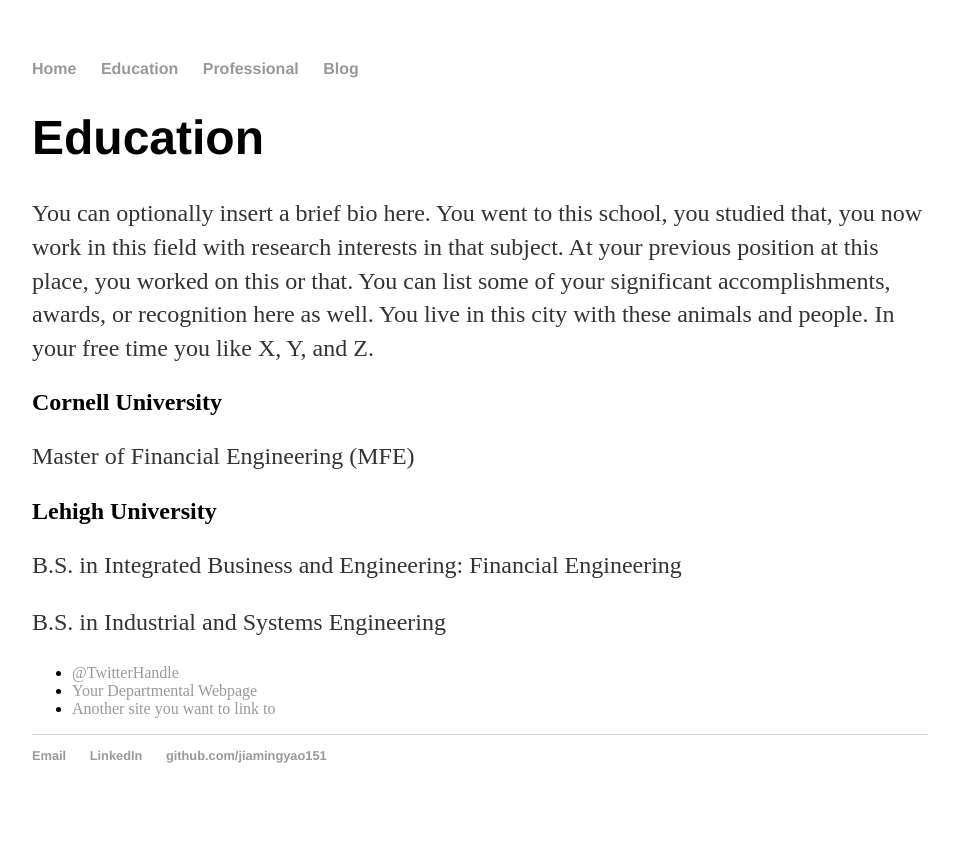
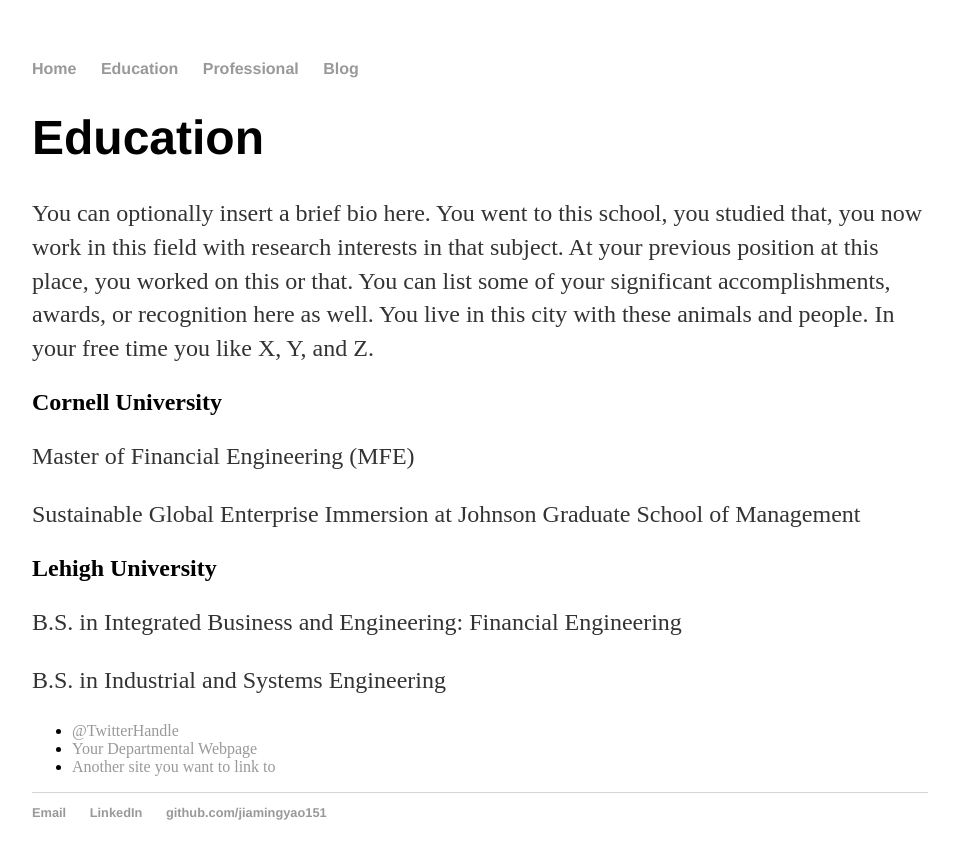
Before and after one commit to jiamingyao151/jiamingyao151.github.io, a Jekyll site: the page built from education/index.html, in a window 1280 px wide. Shown: the top 859 px of the page, without its empty margins (160-1119 px from the left). Built offline with Jekyll 4.4.1, drawn with Linux system fonts in a browser that asks for light colours.

Commit message:
Update index.html

```diff
--- a/education/index.html
+++ b/education/index.html
@@ -7,11 +7,13 @@
 	<h1>Education</h1>
 	<p>You can optionally insert a brief bio here. You went to this school, you studied that, you now work in this field with research interests in that subject. At your previous position at this place, you worked on this or that. You can list some of your significant accomplishments, awards, or recognition here as well. You live in this city with these animals and people. In your free time you like X, Y, and Z.</p>
 
-  <h2> Cornell University</h1>
+
+	<h2> Cornell University</h2>
  		<p> Master of Financial Engineering (MFE)</p>
+		<p> Sustainable Global Enterprise Immersion at Johnson Graduate School of Management
 
 
-  <h2> Lehigh University</h1>
+ 	 <h2> Lehigh University</h2>
  		 <p> B.S. in Integrated Business and Engineering: Financial Engineering</p>
   		<p> B.S. in Industrial and Systems Engineering</p>
 
```
Lines whose indentation alone changed are shown as unchanged.
